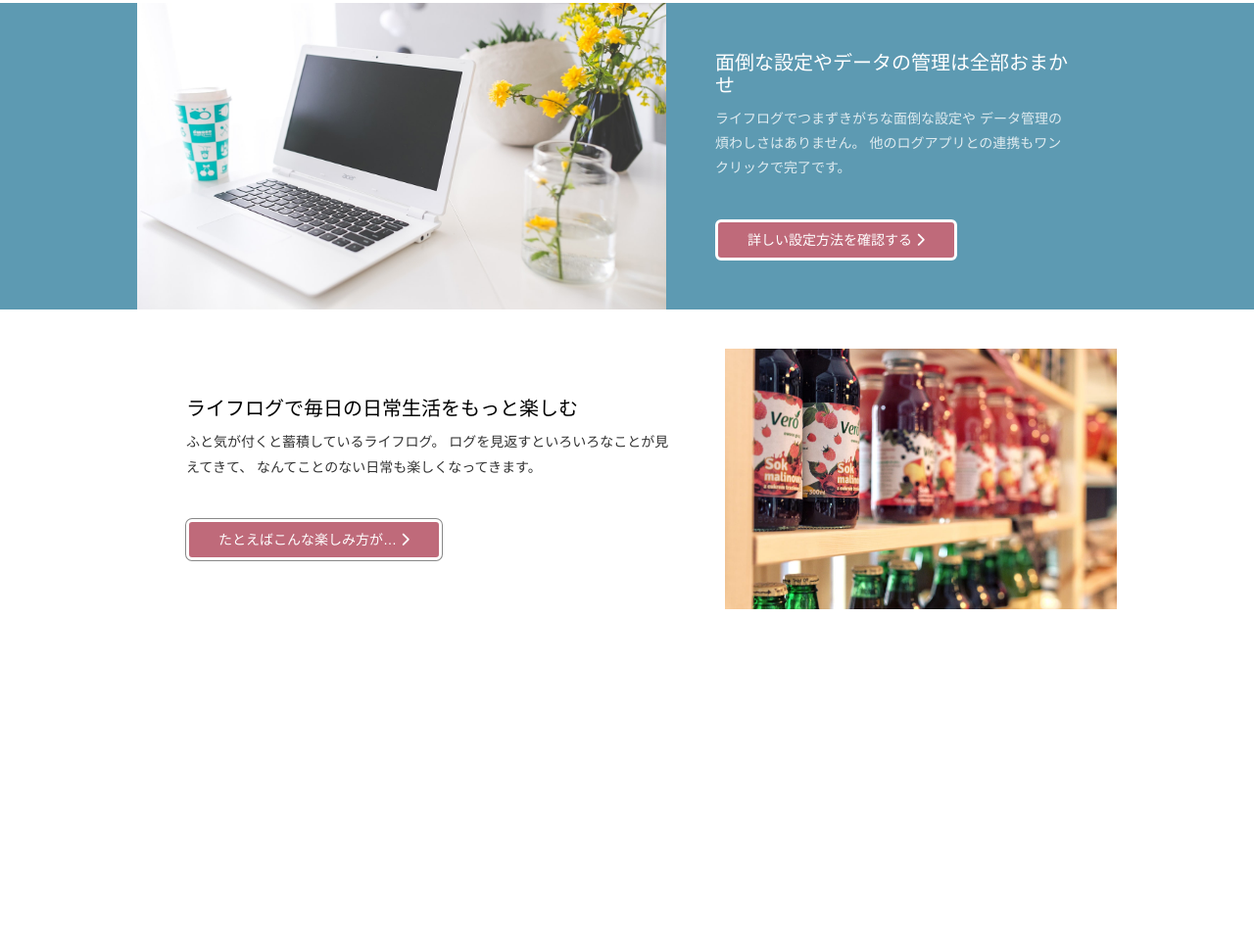
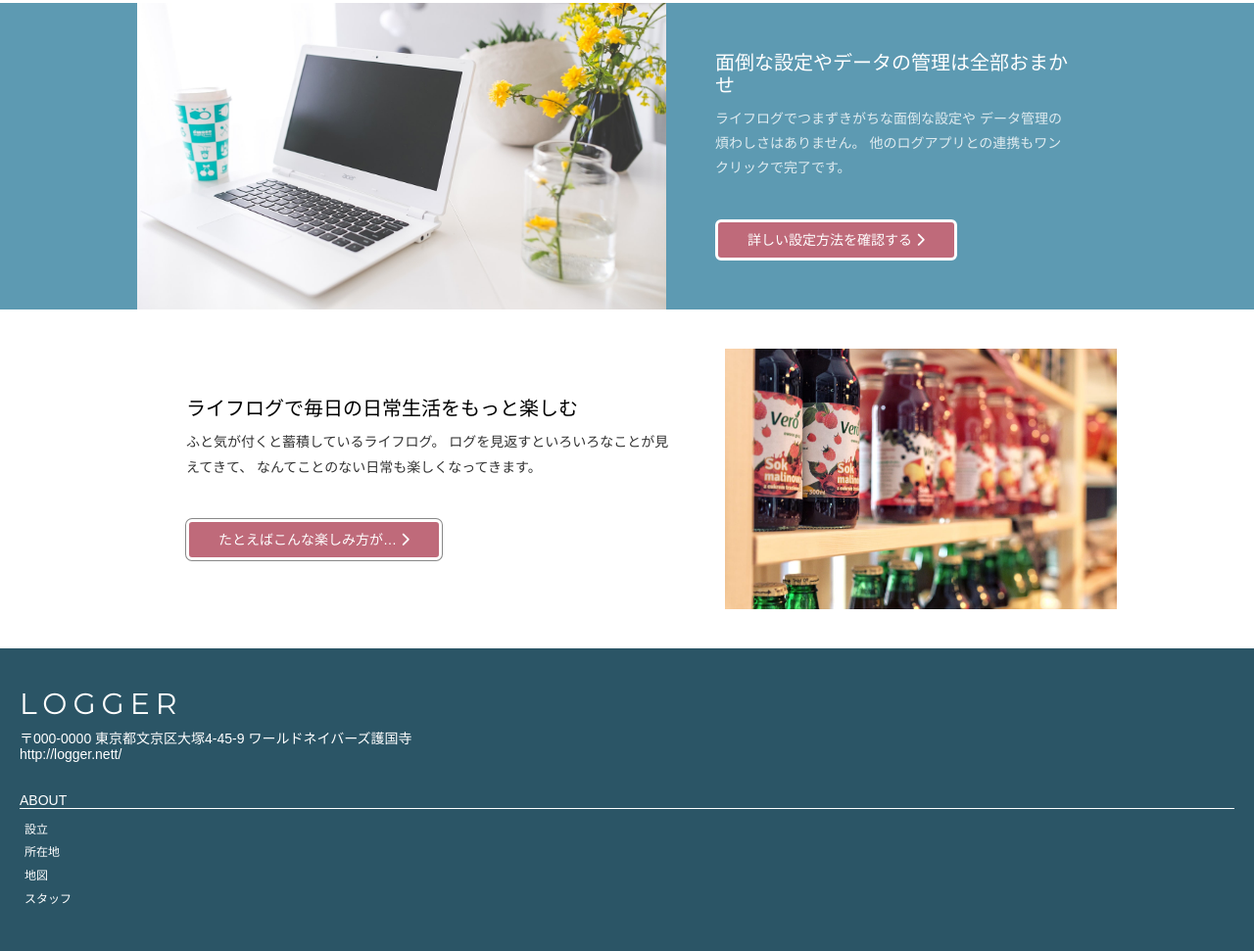
Before and after one commit to Yohei-Shiina/responsive-web-practice, a plain HTML site: page index.html in a window 1280 px wide. Shown: the part 1179-2150 px from the top of the page at 98% size. Before the commit the page ends 1841 px from the top, so only its background shows below. Drawn offline with Linux system fonts and the light colour scheme.

Commit message:
add footer and about
(cherry picked from commit 63523a620727b63d02a8822cb03a2aa1129577b3)

```diff
--- a/index.html
+++ b/index.html
@@ -82,6 +82,26 @@
       </div>
     </div>
   </section>
+  <footer>
+    <div class="container">
+      <div class="footA">
+        <h2>LOGGER</h2>
+        <p>
+          〒000-0000 東京都文京区大塚4-45-9 ワールドネイバーズ護国寺<br>
+          <a href="">http://logger.nett/</a>
+        </p>
+      </div>
+      <nav class="footB">
+        <h3>ABOUT</h3>
+        <ul>
+          <li><a href="#">設立</a></li>
+          <li><a href="#">所在地</a></li>
+          <li><a href="#">地図</a></li>
+          <li><a href="#">スタッフ</a></li>
+        </ul>
+      </nav>
+    </div>
+  </footer>
 </body>
 <link rel="stylesheet" href="style.css">
 
--- a/style.css
+++ b/style.css
@@ -4,7 +4,7 @@
 :root {
 	--main-color: #5d9ab2;
 	--accent-color: #bf6a7a;
-	--dark-color: #2b5566;
+	--dark-main-color: #2b5566;
 	--text-bright-color: #fff;
 	--icon-color: #fff;
 	--icon-bk-color: #ddd;
@@ -250,3 +250,59 @@ body {
 		padding: 50px;
 	}
 }
+
+/* footer A サイト情報 */
+
+footer {
+  color: #fff;
+  color: var(--text-bright-color);
+  background-color: #2b5566;
+  background-color: var(--dark-main-color);
+}
+
+footer .container {
+  padding: 40px 20px;
+}
+
+.footA {
+  margin-bottom: 30px;
+}
+
+.footA h2 {
+  margin-bottom: 10px;
+  font-family: 'Montserrat', sans-serif;
+  font-size: 30px;
+  letter-spacing: 0.2em;
+}
+
+.footA p {
+  font-size: 14px;
+}
+
+.footA a {
+  color: inherit;
+  text-decoration: none;
+}
+
+.footB ul {
+	/* margin: 0;
+	padding: 0;
+	list-style: none; */
+}
+
+.footB a {
+	display: block;
+	padding: 5px;
+  color: inherit;
+  font-size: 12px;
+}
+
+.footB a:hover {
+  background-color: rgba(0, 0, 0, 0.3);
+}
+
+.footB h3{
+  margin-bottom: 10px;
+  border-bottom: solid 1px currentColor;
+  font-size: 14px;
+}
```
Lines whose indentation alone changed are shown as unchanged.
